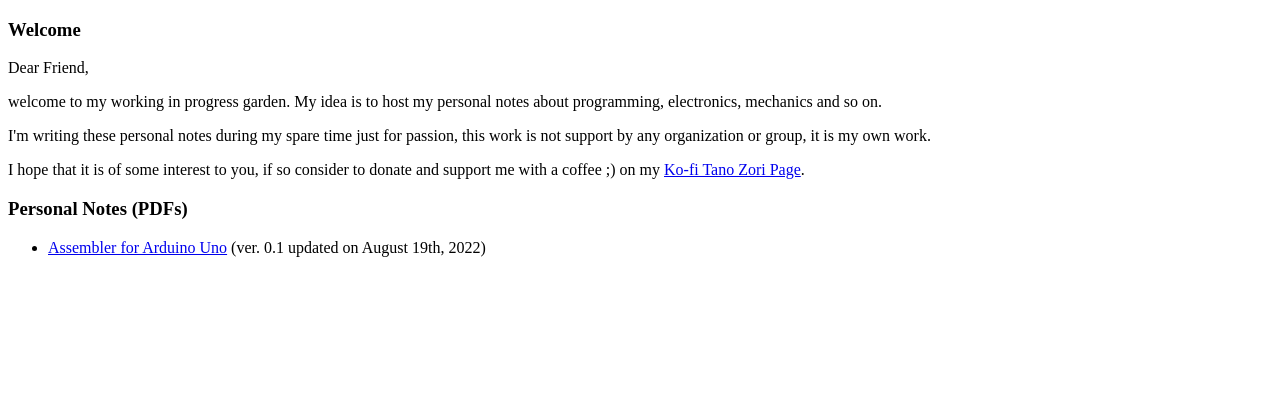
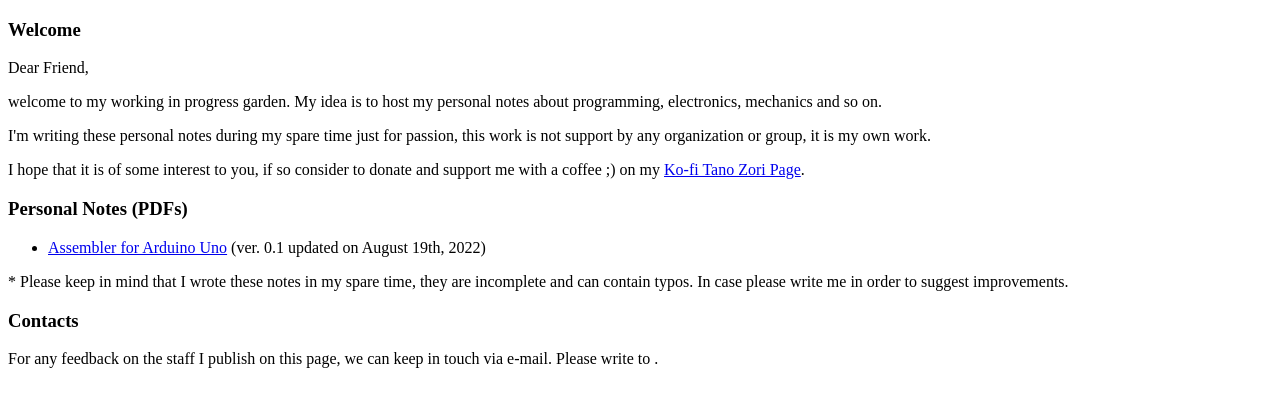
Before and after one commit to tanozori/tanozori.github.io, a plain HTML site: page index.html in a window 1280 px wide. Drawn offline with Linux system fonts and the light colour scheme.

Commit message:
Update index.html
contacts

```diff
--- a/index.html
+++ b/index.html
@@ -35,10 +35,19 @@
 
 		<h3>Personal Notes (PDFs)</h3>
 
+		<ul>
+			<li><a href="pdfs/book_arduinoassembler.pdf">Assembler for Arduino Uno</a> (ver. 0.1 updated on August 19th, 2022)</li>
+		</ul>
+
 		<p>
-			<ul>
-				<li><a href="pdfs/book_arduinoassembler.pdf">Assembler for Arduino Uno</a> (ver. 0.1 updated on August 19th, 2022)</li>
-			</ul>
+			* Please keep in mind that I wrote these notes in my spare time, they are incomplete and can contain typos. In case please
+			write me in order to suggest improvements.
+		</p>
+
+		<h3>Contacts</h3>
+
+		<p>
+			For any feedback on the staff I publish on this page, we can keep in touch via e-mail. Please write to <tanozori[at]gmail[dot]com>.
 		</p>
 
 	</body>
```
